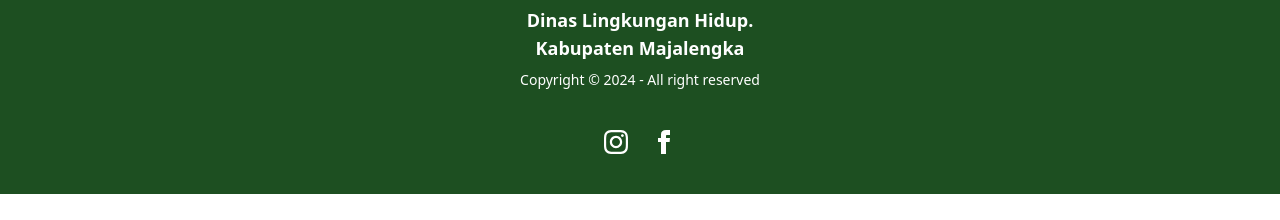
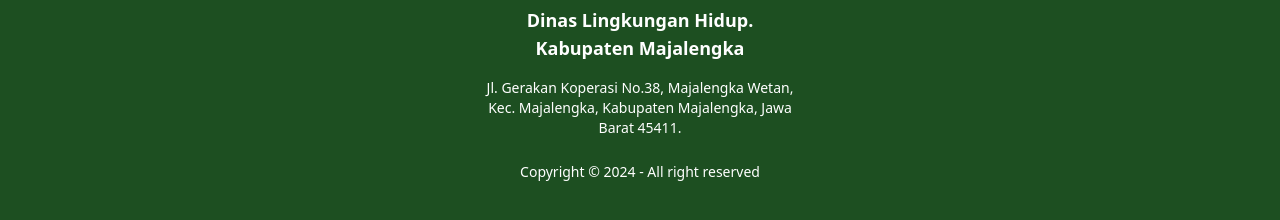
Before and after one commit to SaefulRochmat/Website-DLH, a Next.js app: page /kontak in a window 1280 px wide. Shown: the part 1088-1308 px from the top of the page. Before the commit the page ends 1282 px from the top, so only its background shows below. Built offline with nearby package versions, Linux system fonts and the light colour scheme.

Commit message:
penambahan alamat pada component footer

```diff
--- a/app/components/footer.js
+++ b/app/components/footer.js
@@ -27,7 +27,17 @@
                     <br />
                     Kabupaten Majalengka
                 </p>
-                <p className="text-sm hover:text-green-200 transition-colors duration-300">
+                <Link
+                    href="https://www.google.com/maps/place/Dinas+Lingkungan+Hidup+Kabupaten+Majalengka/@-6.8384173,108.2380986,17z/data=!3m1!4b1!4m6!3m5!1s0x2e6f25f5cdb7670f:0x3871ec69971dc405!8m2!3d-6.8384226!4d108.2406735!16s%2Fg%2F11f5h2ty9w?authuser=0&entry=ttu&g_ep=EgoyMDI0MTExOC4wIKXMDSoJLDEwMjExMjM0SAFQAw%3D%3D"
+                    className="text-sm max-w-xs mx-auto hover:text-green-200 transition-colors duration-300 mt-2"
+                    target="_blank"
+                    rel="noopener noreferrer"
+                >
+                    <p>
+                        Jl. Gerakan Koperasi No.38, Majalengka Wetan, Kec. Majalengka, Kabupaten Majalengka, Jawa Barat 45411.
+                    </p>
+                </Link>
+                <p className="text-sm hover:text-green-200 transition-colors duration-300 mt-4">
                     Copyright © {new Date().getFullYear()} - All right reserved
                 </p>
             </aside>
```
